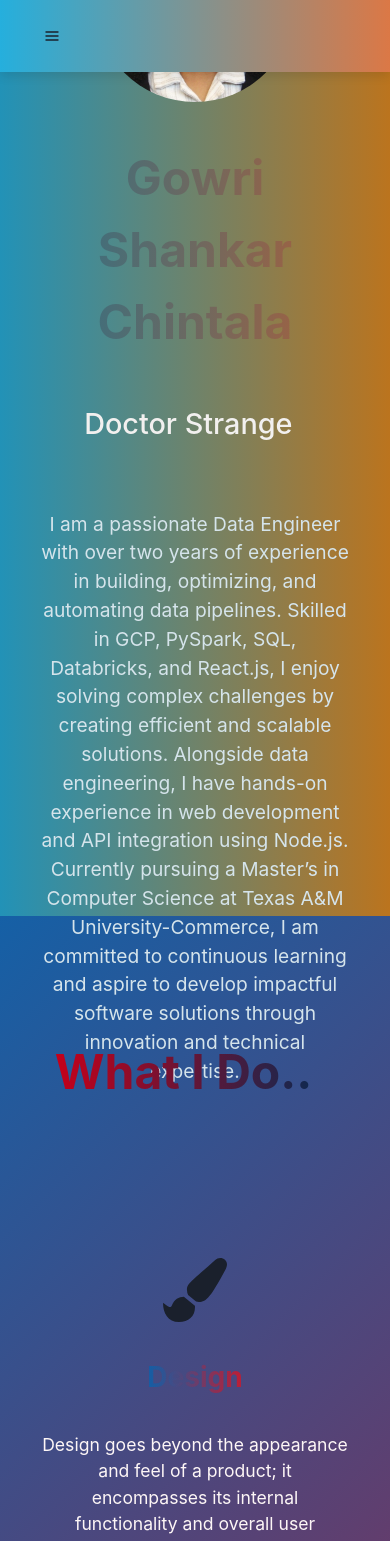
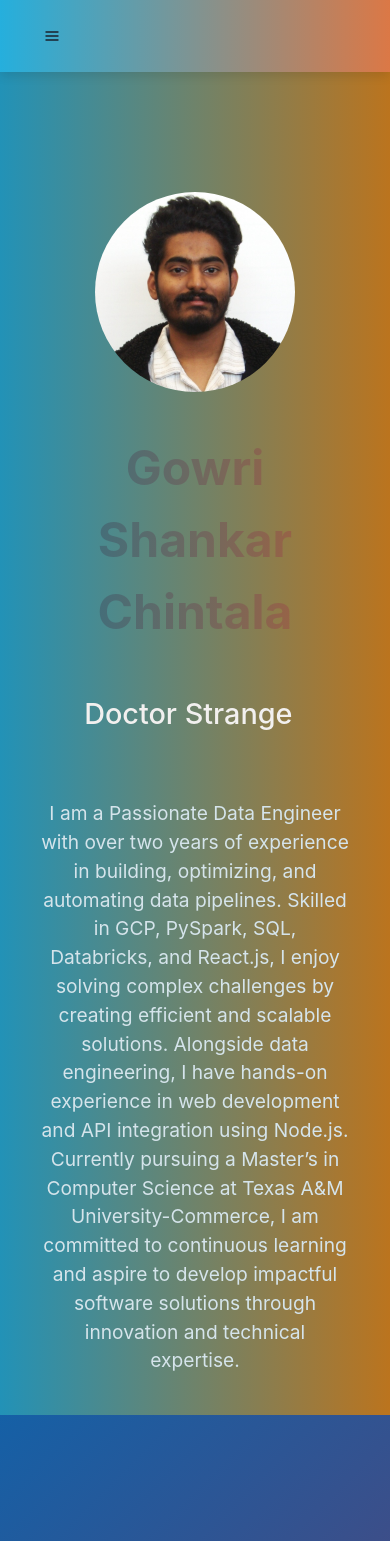
Before and after one commit to chshankar19/Portfolio_React_V1, a React (Create React App) app: page / in a window 390 px wide. Shown: the top 1541 px of the page. Built offline with nearby package versions, Linux system fonts and the light colour scheme.

Commit message:
Hero content, alligned picture and bottom of this section

```diff
--- a/src/components/Hero.js
+++ b/src/components/Hero.js
@@ -11,7 +11,7 @@ const Hero = () => {
       'Doctor Strange',
       'Machine Learning Enthusiast',
       'Data Engineer',
-      'Software Developer'
+      'Software Developer',
     ],
     loop: true,
     typeSpeed: 100,
@@ -26,18 +26,12 @@ const Hero = () => {
         <Text as="h1" className="hero-title">
           <span className="highlight">Gowri Shankar Chintala</span>
         </Text>
-
         <Text as="p" className="hero-typewriter">
           {text}
           <span className="cursor">_</span>
         </Text>
-
         <Text as="p" className="hero-description">
-        I am a passionate Data Engineer with over two years of experience in building, optimizing, and automating data pipelines.
-        Skilled in GCP, PySpark, SQL, Databricks, and React.js, I enjoy solving complex challenges by creating efficient and scalable solutions.
-        Alongside data engineering, I have hands-on experience in web development and API integration using Node.js.
-        Currently pursuing a Master’s in Computer Science at Texas A&M University-Commerce,
-        I am committed to continuous learning and aspire to develop impactful software solutions through innovation and technical expertise.
+        I am a Passionate Data Engineer with over two years of experience in building, optimizing, and automating data pipelines. Skilled in GCP, PySpark, SQL, Databricks, and React.js, I enjoy solving complex challenges by creating efficient and scalable solutions. Alongside data engineering, I have hands-on experience in web development and API integration using Node.js. Currently pursuing a Master’s in Computer Science at Texas A&M University-Commerce, I am committed to continuous learning and aspire to develop impactful software solutions through innovation and technical expertise.
         </Text>
       </Flex>
     </Box>
--- a/src/components/styles/Hero.css
+++ b/src/components/styles/Hero.css
@@ -3,12 +3,14 @@
   flex-direction: column;
   align-items: center;
   justify-content: center;
-  height: 100vh;
+  min-height: 100vh; /* Allows content to expand without overflow */
   background: linear-gradient(to right, #2292b7, #bb741e);
   color: white;
   text-align: center;
   padding: 40px;
   gap: 20px;
+  position: relative;
+  /* margin-bottom: 60px; Ensures space between Hero and next section */
 }
 
 /* For larger screens */
@@ -25,30 +27,33 @@
 .hero-image {
   border-radius: 50%;
   width: 100%;
-  max-width: 300px; /* Reduced size for better layout */
+  max-width: 300px;
   height: auto;
-  margin-bottom: 20px; /* Ensure spacing on smaller screens */
+  margin-bottom: 20px;
   flex-shrink: 0;
+  z-index: 1;
 }
 
 /* Center image and content on smaller screens */
 @media (max-width: 768px) {
   .hero-image {
-    max-width: 200px; /* Smaller size for mobile */
+    max-width: 200px;
+    margin-top: 80px;
   }
 
   .hero-text-container {
-    align-items: center; /* Center text on mobile */
+    align-items: center;
     text-align: center;
   }
 }
 
 .hero-text-container {
   max-width: 600px;
+  z-index: 1;
 }
 
 .hero-title {
-  font-size: 3rem; /* Adjusted for better scaling */
+  font-size: 3rem;
   font-weight: bold;
   background: linear-gradient(90deg, #2c7188, #af6038);
   background-clip: text;
```
